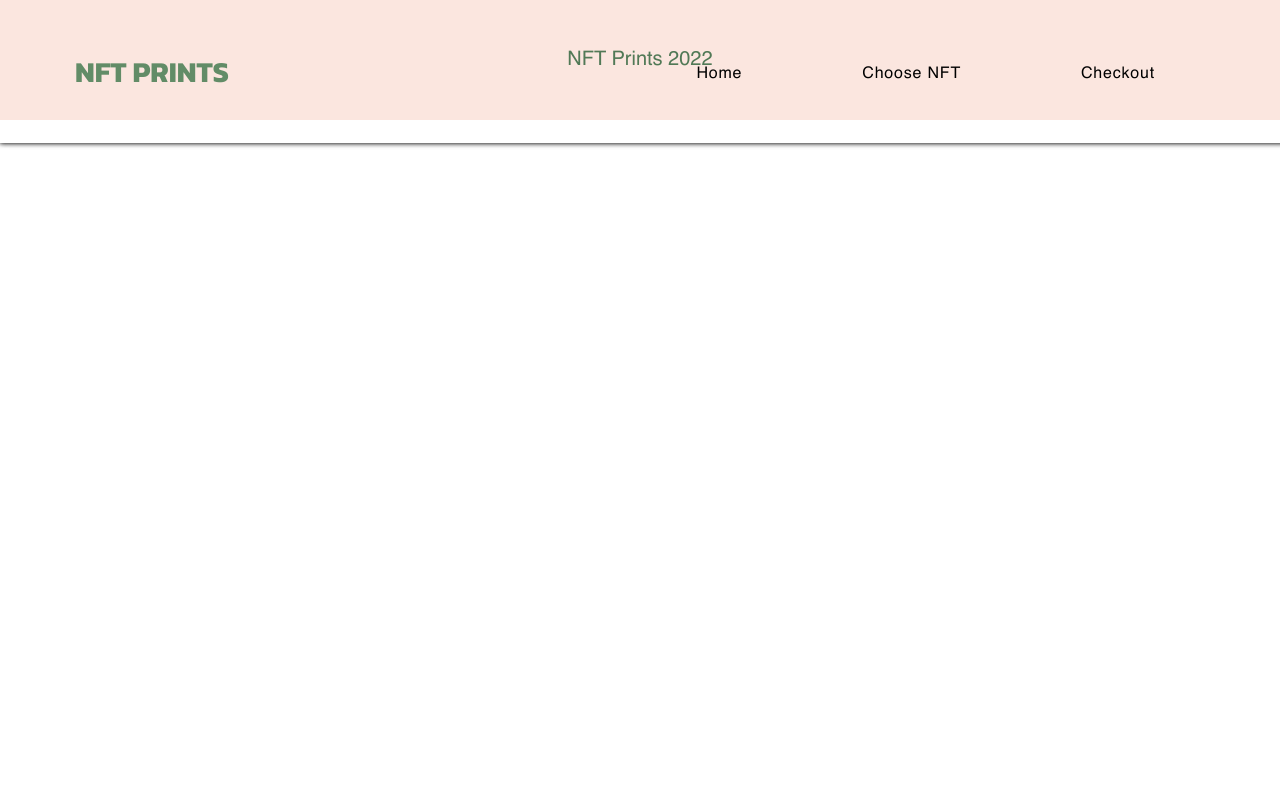
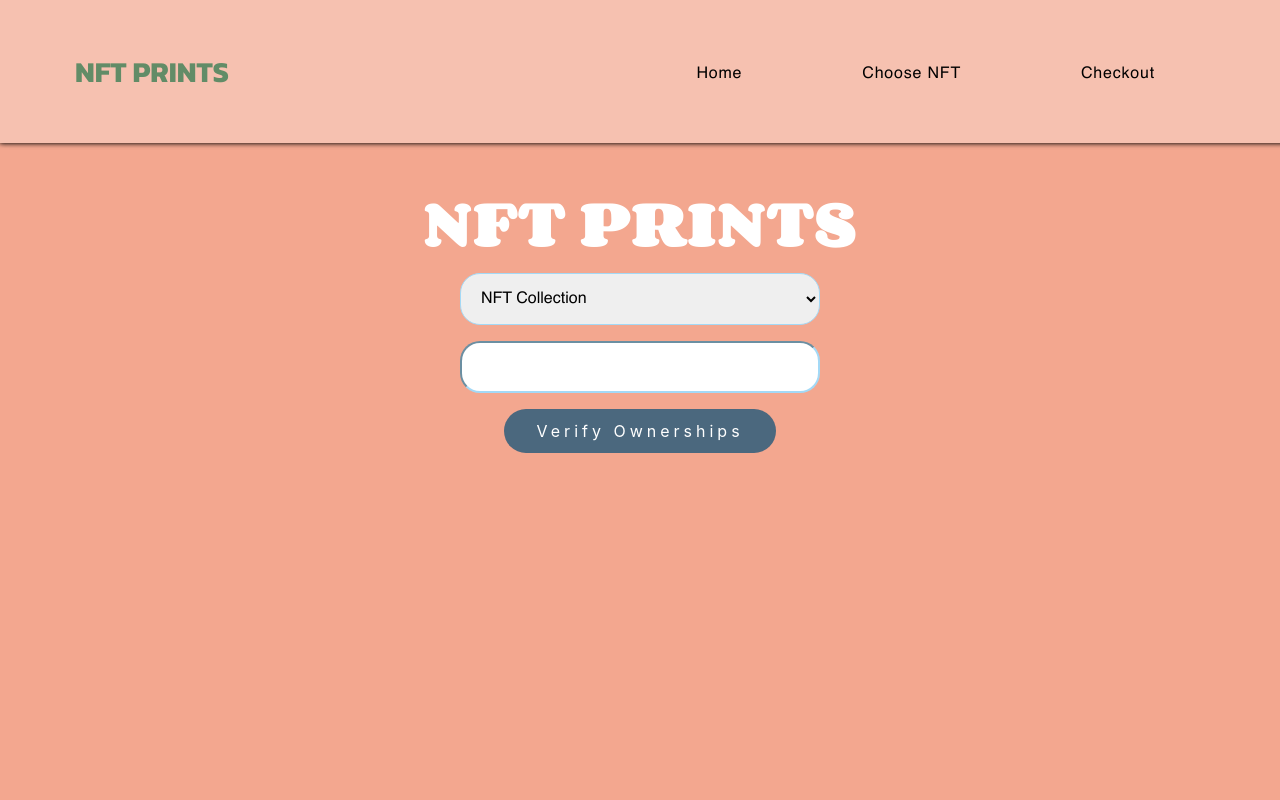
Before and after one commit to TheBlockchainGuru/Dapp-NFT-Print-Service, a React (Create React App) app: page /choose in a window 1280 px wide. Shown: the top 800 px of the page. Built offline with nearby package versions, Linux system fonts and the light colour scheme.

Commit message:
choose nft page basic layout

```diff
--- a/src/pages/Choose/Choose.js
+++ b/src/pages/Choose/Choose.js
@@ -2,7 +2,20 @@ import './Choose.scss';
 
 const Choose = () => {
     return (
-        <div className="choose"></div>
+        <div className="choose">
+            <div className="choose-title">NFT Prints</div>
+            <div class="choose-content">
+                <div className="choose-nft-collection">
+                    <select>
+                        <option value="">NFT Collection</option>
+                    </select>
+                </div>
+                <div className="choose-nft-individual">
+                    <input type="text" />
+                </div>
+                <div className="choose-nft-verify">Verify Ownerships</div>
+            </div>
+        </div>
     );
 }
 
--- a/src/pages/Choose/Choose.scss
+++ b/src/pages/Choose/Choose.scss
@@ -1,3 +1,58 @@
 .choose {
+    padding-top: 170px;
+    height: 100%;
+    min-height: 100vh;
+    background-color: #f3a78f;
 
+    .choose-title {
+        color: #FFFFFF;
+        text-transform: uppercase;
+        font-size: 56px ;
+        font-weight: bold;
+        font-family: Corben;
+    }
+
+    .choose-content {
+        display: flex;
+        flex-direction: column;
+        align-items: center;
+        gap: 16px;
+
+        .choose-nft-collection {
+            width: 360px;
+            select {
+                border-radius: 20px;
+                border-color: rgb(163, 217, 246);
+                font-size: 16px;
+                font-family: Helvetica;
+                padding: 16px;
+                width: 100%;
+            }
+        }
+
+        .choose-nft-individual {
+            width: 360px;
+            display: flex;
+
+            input {
+                padding: 16px;
+                border-radius: 20px;
+                border-color: rgb(163, 217, 246);
+                background-color: white;
+                font-size: 16px;
+                font-family: Helvetica;
+                // padding: 16px;
+                width: 100%;
+            }
+        }
+
+        .choose-nft-verify {
+            background-color: #4b687e;
+            border-radius: 50px;
+            color: #FFFFFF;
+            cursor: pointer;
+            letter-spacing: .25em;
+            padding: 12px 32px;
+        }
+    }
 }
```
